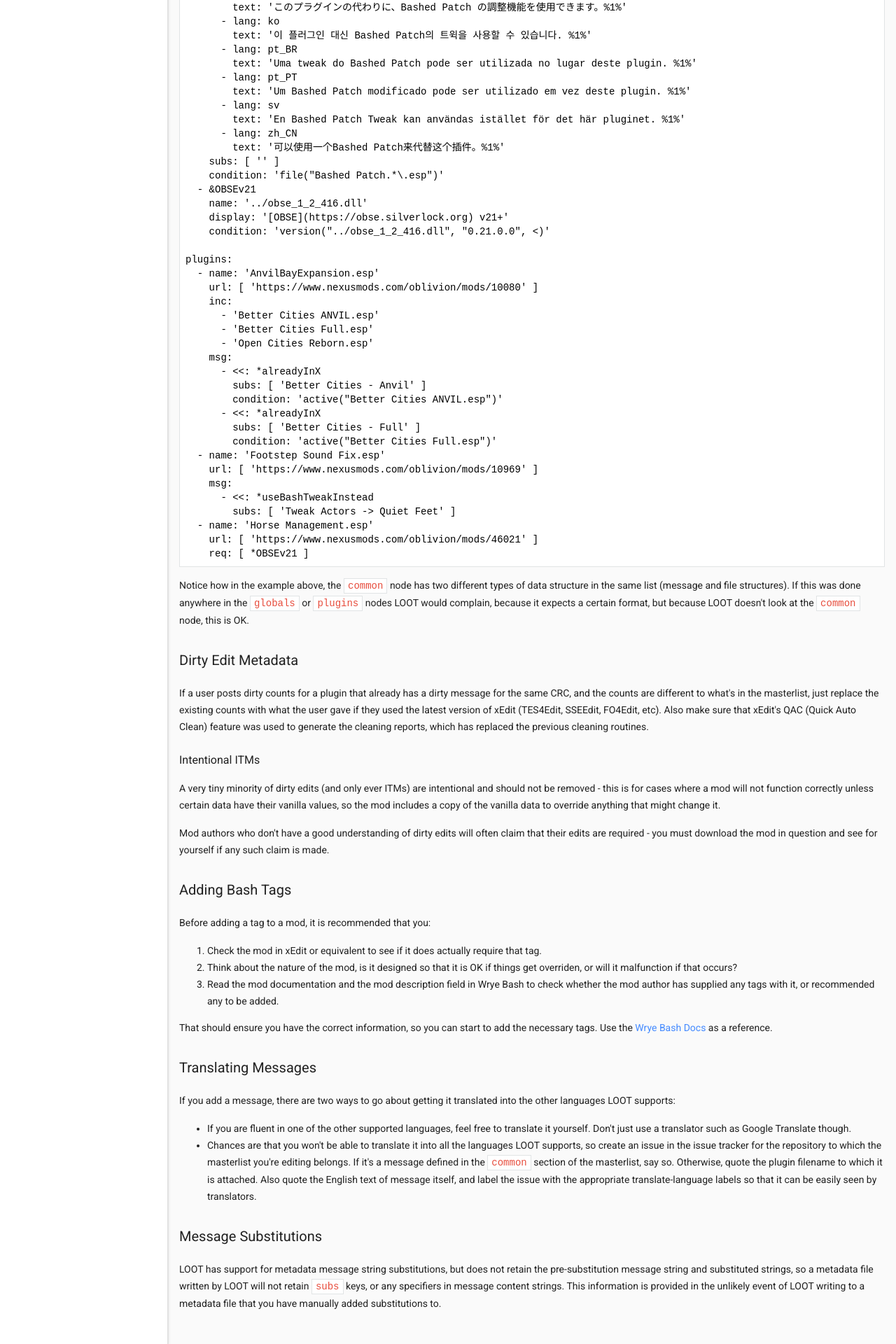
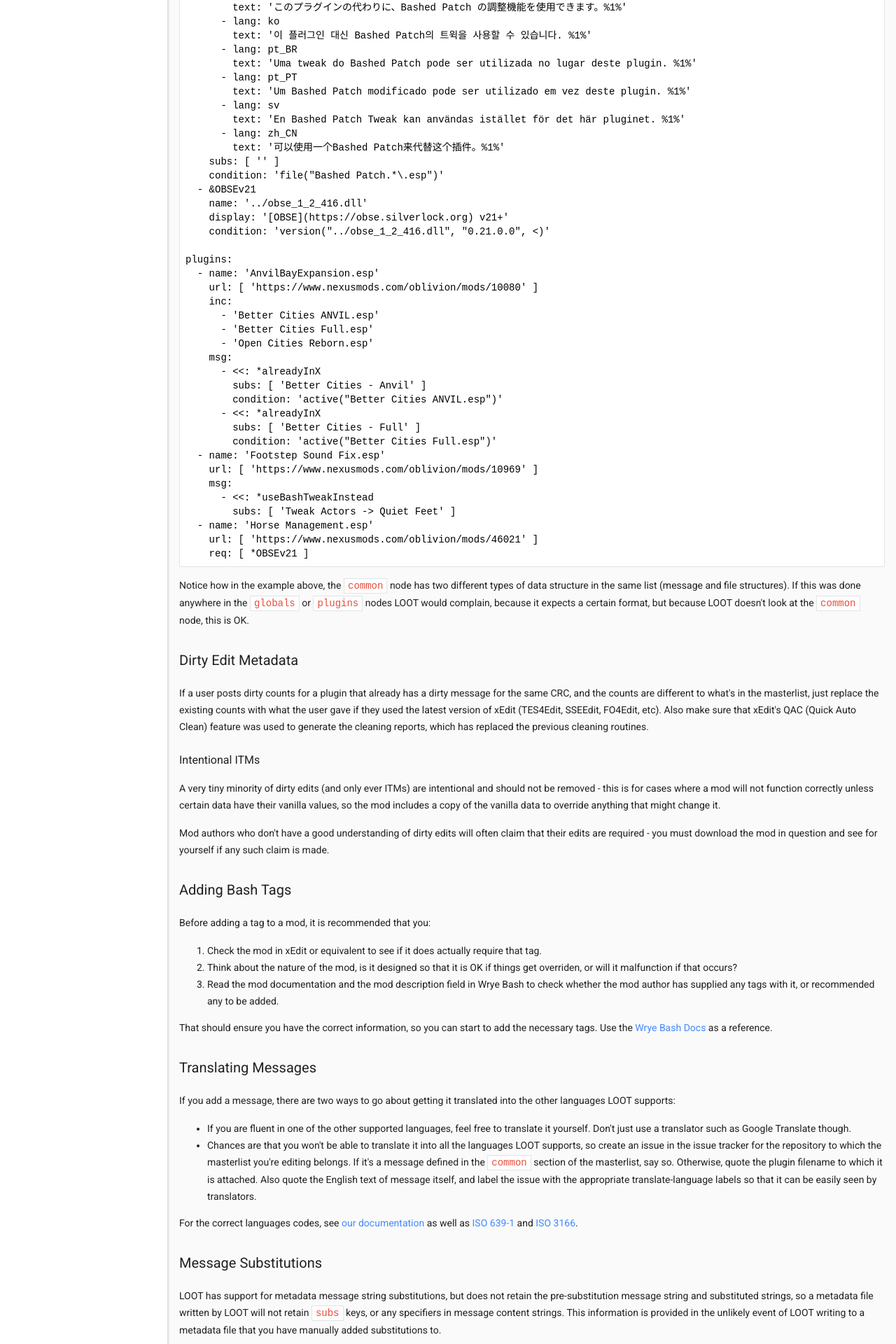
Before and after one commit to loot/loot.github.io, a Jekyll site: the page built from docs/contributing/Masterlist-Editing.html, in a window 1280 px wide. Shown: the part 3080-5000 px from the top of the page at 70% size. Built offline with Jekyll 4.4.1, drawn with Linux system fonts in a browser that asks for light colours; nearby versions of some CDN libraries.

Commit message:
Mention the ISOs for language codes

```diff
--- a/docs/contributing/Masterlist-Editing.html
+++ b/docs/contributing/Masterlist-Editing.html
@@ -206,6 +206,8 @@ plugins:
   <li>If you are fluent in one of the other supported languages, feel free to translate it yourself. Don't just use a translator such as Google Translate though.</li>
   <li>Chances are that you won't be able to translate it into all the languages LOOT supports, so create an issue in the issue tracker for the repository to which the masterlist you're editing belongs. If it's a message defined in the <code>common</code> section of the masterlist, say so. Otherwise, quote the plugin filename to which it is attached. Also quote the English text of message itself, and label the issue with the appropriate translate-language labels so that it can be easily seen by translators.</li>
 </ul>
+<p>For the correct languages codes, see <a href="https://loot-api.readthedocs.io/en/stable/metadata/data_structures/localised_content.html">our documentation</a> as well as <a href="https://en.wikipedia.org/wiki/List_of_ISO_639-1_codes">ISO 639-1</a> and <a href="https://en.wikipedia.org/wiki/List_of_ISO_3166_country_codes">ISO 3166</a>.</p>
+
 <h3>Message Substitutions</h3>
 
 <p>LOOT has support for metadata message string substitutions, but does not retain the pre-substitution message string and substituted strings, so a metadata file written by LOOT will not retain <code>subs</code> keys, or any specifiers in message content strings. This information is provided in the unlikely event of LOOT writing to a metadata file that you have manually added substitutions to.</p>
```
